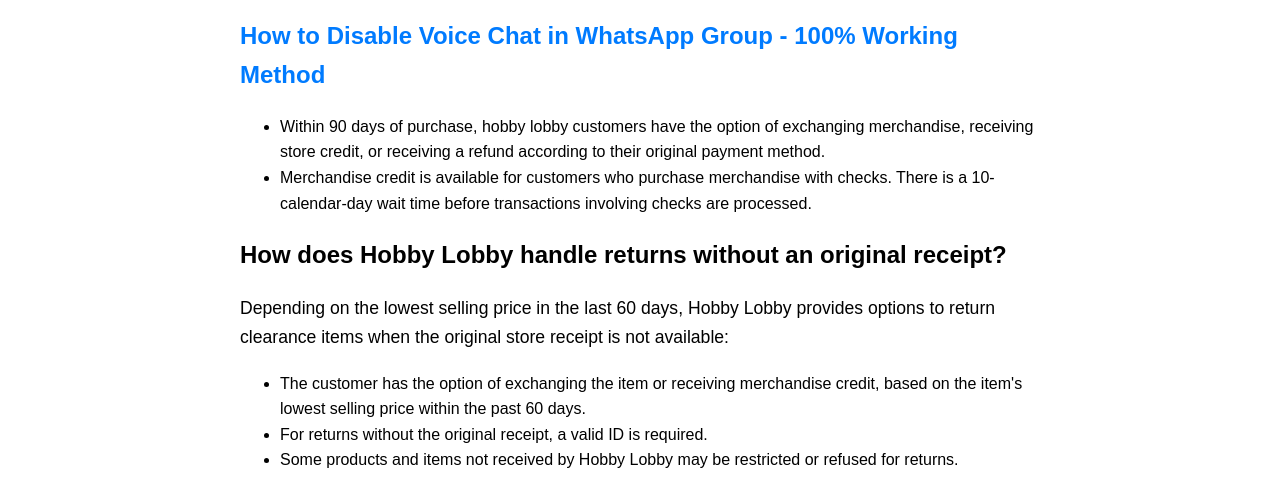
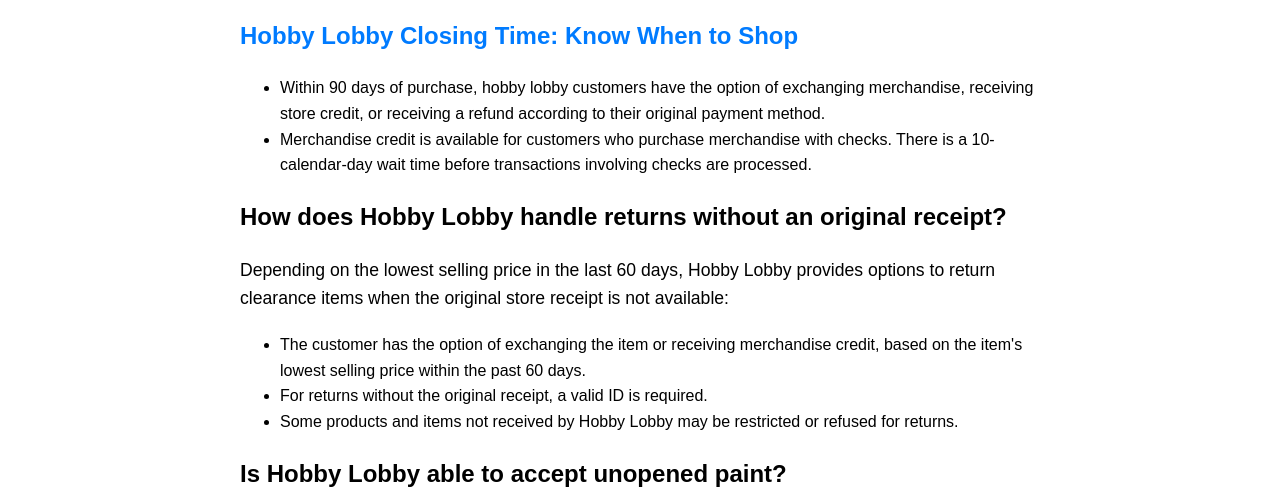
Before and after one commit to itsalexjon/hobblob, a plain HTML site: page index.html in a window 1280 px wide. Shown: the part 610-1100 px from the top of the page. Drawn offline with Linux system fonts and the light colour scheme.

Commit message:
Update index.html

```diff
--- a/index.html
+++ b/index.html
@@ -56,7 +56,7 @@
  <img src="https://i.postimg.cc/bJv6zgs2/1-5.jpg" alt="hobbylobby.jpg" style="max-width: 100%; height: auto;">
 </div>
 
-<h2> <a href="https://ijimsamy.github.io/waapk/">How to Disable Voice Chat in WhatsApp Group - 100% Working Method</a></h2>
+<h2> <a href="https://alex-payne1.gitlab.io/hoblob/">Hobby Lobby Closing Time: Know When to Shop</a></h2>
 
 <ul>
 <li style="font-weight: 400;" aria-level="1"><span style="font-weight: 400;">Within 90 days of purchase, hobby lobby customers have the option of exchanging merchandise, receiving store credit, or receiving a refund according to their original payment method.</span></li>
```
